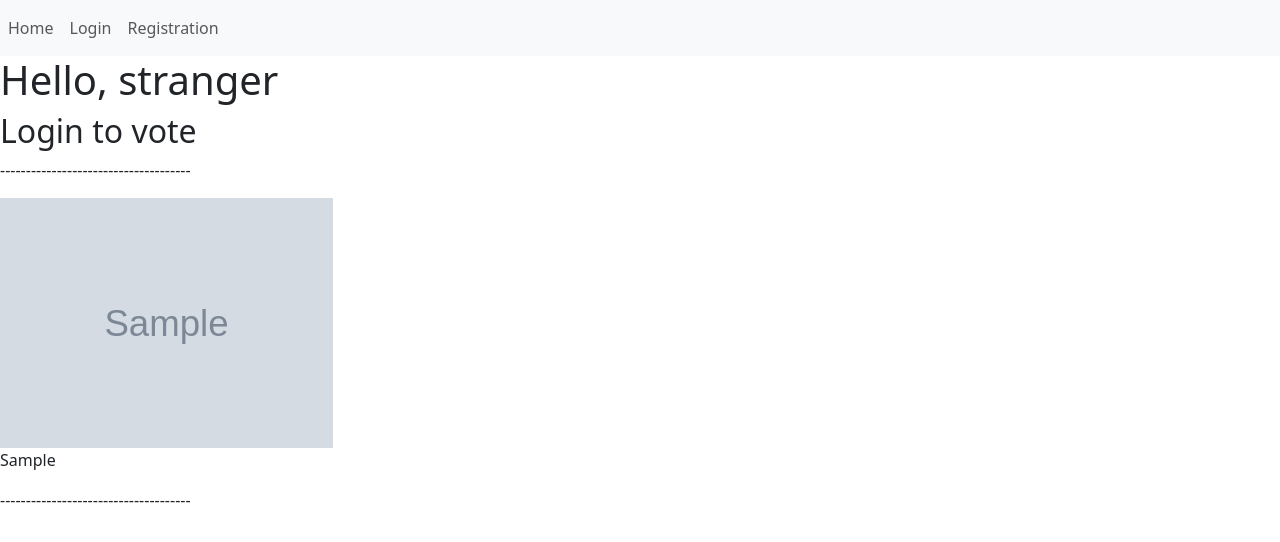
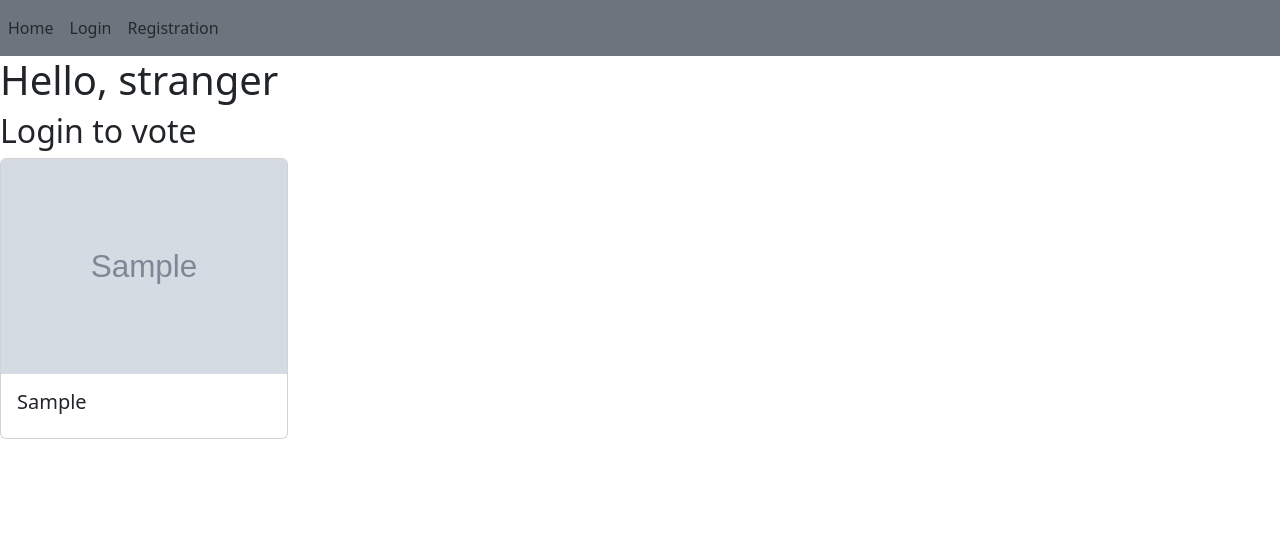
Before and after one commit to Cagey7/birds, a Flask app: template app/templates/index.html in a window 1280 px wide. Shown: the top 542 px of the page. Run offline with Flask 2, Linux system fonts and the light colour scheme; the template is opened without the code that fills it: values that come from a table or form of the project are taken from there, others are empty; tables that the repository leaves empty hold one stand-in row (values such as "Sample post"); grey boxes marked "Sample" are stand-in pictures; some libraries are stand-ins or nearby versions.

Commit message:
Added bootstrap cards for birds

```diff
--- a/app/templates/base.html
+++ b/app/templates/base.html
@@ -20,7 +20,7 @@
         {% block navbar %}
         {% from 'bootstrap5/nav.html' import render_nav_item %}
 
-        <nav class="navbar navbar-expand-lg navbar-light bg-light">
+        <nav class="navbar navbar-expand-lg navbar-light bg-secondary">
             <div class="navbar-nav mr-auto">
                 {% if session["username"] %}
                     {{ render_nav_item('main.index', 'Home') }}
--- a/app/templates/index.html
+++ b/app/templates/index.html
@@ -11,13 +11,19 @@
         {% if not voted_bird %}
             <form action="/vote" method="post">
                 {% for bird in birds %}
-                <p>-------------------------------------</p>
-                <img src="/static/birds_images/{{ bird.image_path }}" style="height:250px;">
-                <p>{{ bird.species }}</p>
-                <input name="vote" type="radio" value="{{ bird.id }}">
-                <p>-------------------------------------</p>
+                <div class="card" style="width: 18rem;">
+                    <img src="/static/birds_images/{{ bird.image_path }}" class="card-img-top">
+                    <div class="card-body">
+                        <div class="form-check">
+                            <input class="form-check-input" type="radio" name="vote" id="flexRadioDefault1" value="{{ bird.id }}">
+                            <label class="form-check-label" for="flexRadioDefault1">
+                                <h5 class="card-title">{{ bird.species }}</h5>
+                            </label>
+                        </div>
+                    </div>
+                </div>
                 {% endfor %}
-                <button type="submit">Vote</button>
+                <button type="submit" class="btn btn-secondary">Vote</button>
             </form>
         {% else %}
             <h1>You already voted</h1>
@@ -26,10 +32,12 @@
     {% else %}
         <h2>Login to vote</h2>
         {% for bird in birds %}
-        <p>-------------------------------------</p>
-        <img src="/static/birds_images/{{ bird.image_path }}" style="height:250px;">
-        <p>{{ bird.species }}</p>
-        <p>-------------------------------------</p>
+        <div class="card" style="width: 18rem;">
+            <img src="/static/birds_images/{{ bird.image_path }}" class="card-img-top">
+            <div class="card-body">
+                <h5 class="card-title">{{ bird.species }}</h5>
+            </div>
+        </div>
         {% endfor %}
     {% endif %}
 {% endblock %}
```
Also changed, not shown: databases/development.sqlite.
